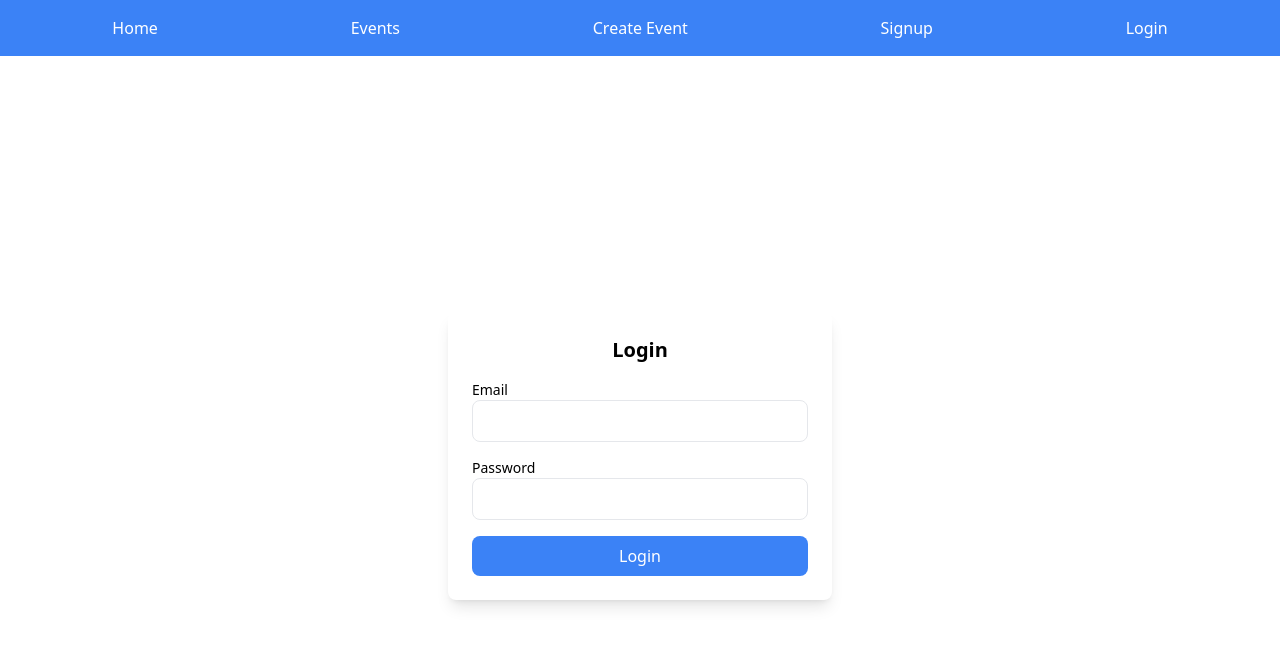
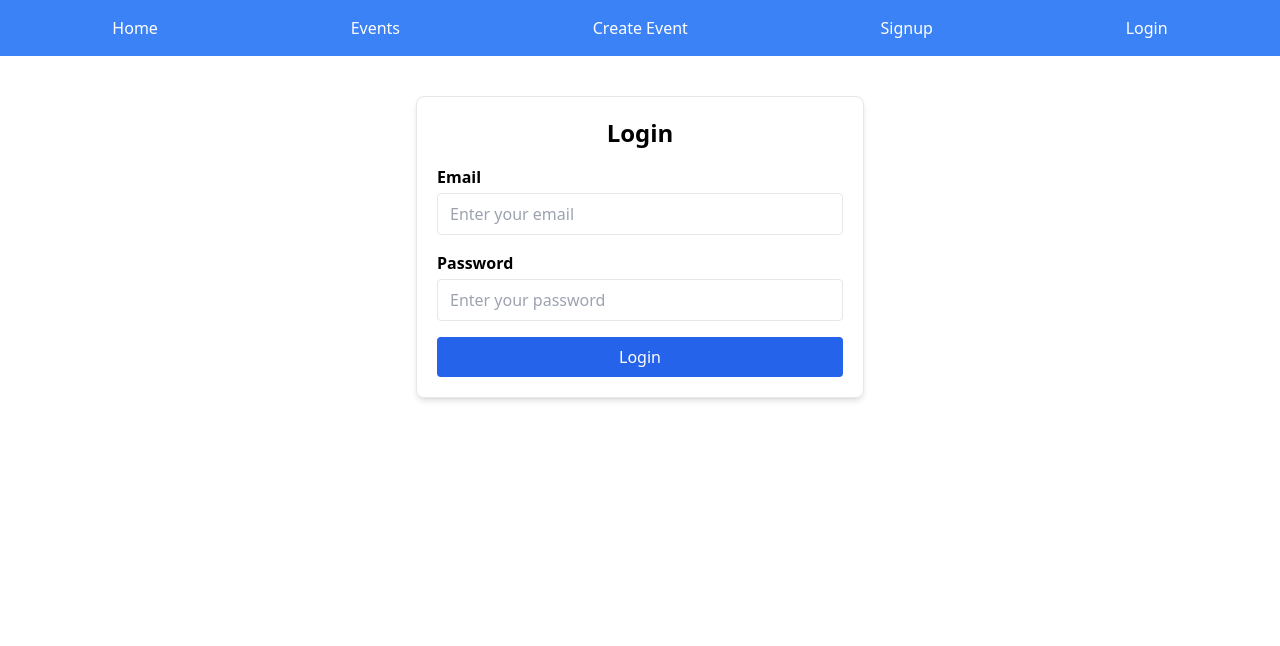
Before and after one commit to Ahad0926/Adv_Web_Dev_Final, an Angular app in the folder Event-Manager/: page /login in a window 1280 px wide. Shown: the top 646 px of the page. Built offline with nearby package versions, Linux system fonts and the light colour scheme.

Commit message:
Linked login page to backend

```diff
--- a/Event-Manager/src/app/login/login.component.html
+++ b/Event-Manager/src/app/login/login.component.html
@@ -1,29 +1,36 @@
-<div class="flex items-center justify-center h-screen">
-  <div class="w-full max-w-sm bg-white shadow-lg rounded-lg p-6">
-    <h2 class="text-xl font-bold mb-4 text-center">Login</h2>
-    <form>
+<div class="container mx-auto mt-10 p-5 max-w-md border rounded-lg shadow-md">
+  <h2 class="text-center text-2xl font-bold mb-4">Login</h2>
+  <form (ngSubmit)="onSubmit()" #loginForm="ngForm">
     <div class="mb-4">
-        <label for="email" class="block text-sm font-medium">Email</label>
+      <label for="email" class="block mb-1 font-semibold">Email</label>
       <input
+        type="email"
         id="email"
-          type="email"
-          class="w-full px-3 py-2 border rounded-lg focus:outline-none"
+        name="email"
+        [(ngModel)]="email"
+        required
+        class="w-full px-3 py-2 border rounded"
+        placeholder="Enter your email"
       />
     </div>
     <div class="mb-4">
-        <label for="password" class="block text-sm font-medium">Password</label>
+      <label for="password" class="block mb-1 font-semibold">Password</label>
       <input
+        type="password"
         id="password"
-          type="password"
-          class="w-full px-3 py-2 border rounded-lg focus:outline-none"
+        name="password"
+        [(ngModel)]="password"
+        required
+        class="w-full px-3 py-2 border rounded"
+        placeholder="Enter your password"
       />
     </div>
     <button
       type="submit"
-        class="w-full bg-blue-500 text-white py-2 rounded-lg hover:bg-blue-600"
+      [disabled]="!loginForm.valid"
+      class="w-full py-2 bg-blue-600 text-white rounded hover:bg-blue-700"
     >
       Login
     </button>
   </form>
 </div>
-</div>
--- a/Event-Manager/src/app/login/login.component.ts
+++ b/Event-Manager/src/app/login/login.component.ts
@@ -1,12 +1,39 @@
+import { HttpClient, HttpClientModule } from '@angular/common/http';
 import { Component } from '@angular/core';
+import { FormsModule } from '@angular/forms';
+import { Router } from '@angular/router';
 
 @Component({
   selector: 'app-login',
   standalone: true,
-  imports: [],
+  imports: [FormsModule, HttpClientModule],
   templateUrl: './login.component.html',
   styleUrl: './login.component.css'
 })
 export class LoginComponent {
+  email: string = '';
+  password: string = '';
 
+  constructor(private http: HttpClient, private router: Router) {}
+
+  onSubmit(): void {
+    const payload = { email: this.email, password: this.password };
+
+    this.http.post('http://127.0.0.1:5000/api/auth/login', payload).subscribe({
+      next: (response: any) => {
+        // Store the token in localStorage or sessionStorage
+        localStorage.setItem('token', response.token);
+
+        // Optionally store user details or role
+        localStorage.setItem('user', JSON.stringify(response.user));
+
+        console.log('Login successful');
+        this.router.navigate(['/']); // Redirect to the homepage or dashboard
+      },
+      error: (err) => {
+        console.error(err);
+        alert('Login failed. Please check your credentials.');
+      },
+    });
+  }
 }
```
Also changed, not shown: 1 other file (tests, documents, lock files or other folders). Lines whose indentation alone changed are shown as unchanged.
